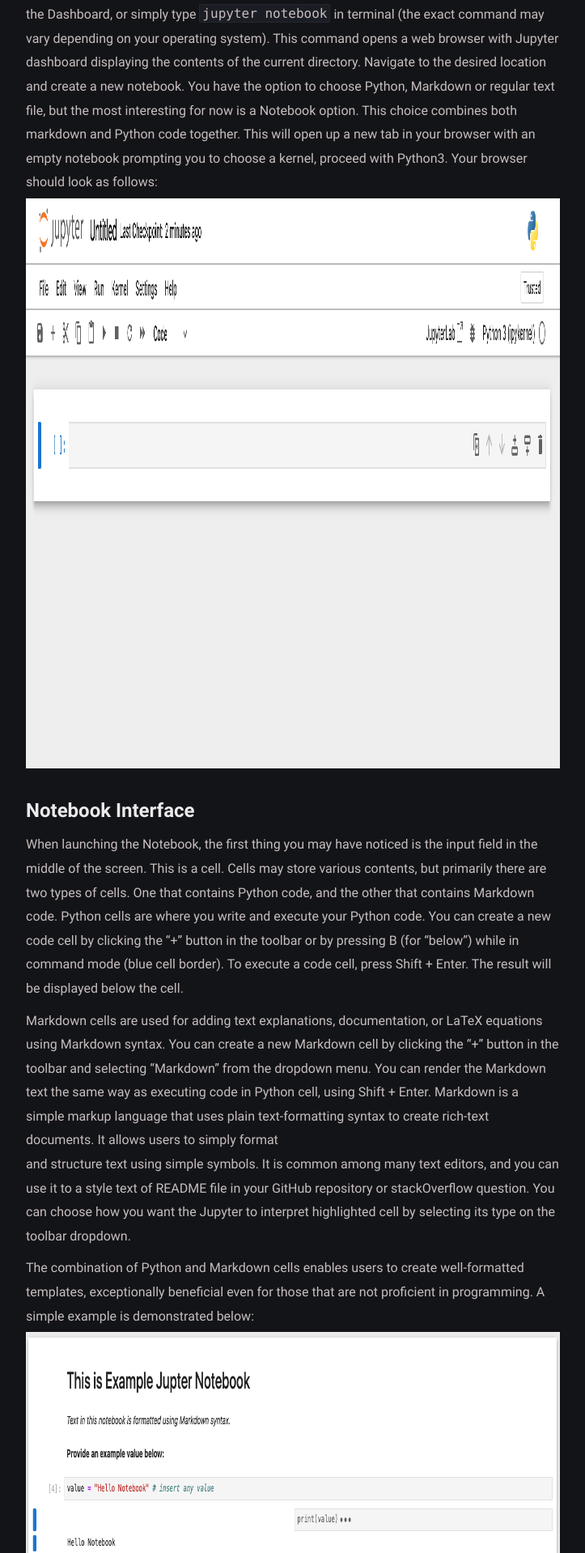
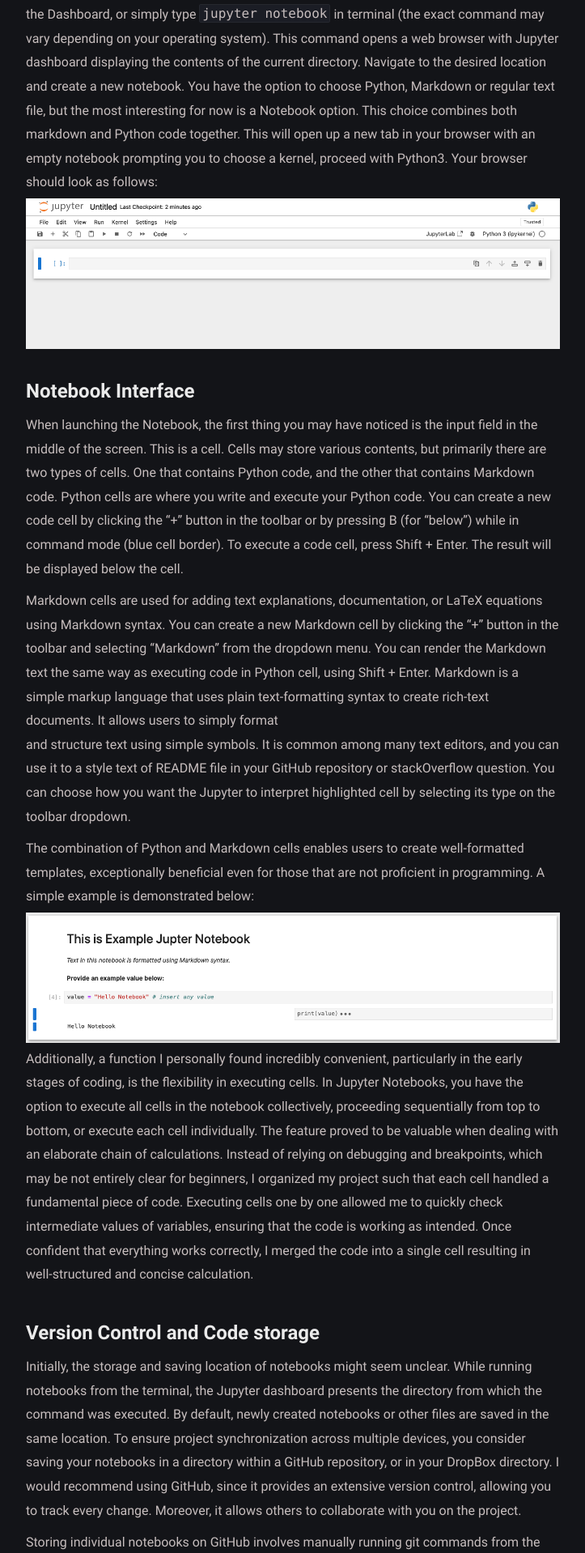
Before and after one commit to furmanp/my-personal-website, a Jekyll site: the page built from _posts/2023-12-16-jupyter-notebooks/2023-12-16-jupyter-notebooks.md, in a window 1280 px wide. Shown: the part 1156-3074 px from the top of the page at 81% size, without its empty margins (278-1001 px from the left). Built offline with Jekyll 4.4.1, drawn with Linux system fonts in a browser that asks for light colours.

Commit message:
article editing

```diff
--- a/_posts/2023-12-16-jupyter-notebooks/2023-12-16-jupyter-notebooks.md
+++ b/_posts/2023-12-16-jupyter-notebooks/2023-12-16-jupyter-notebooks.md
@@ -35,7 +35,7 @@ This will open up a new tab in your browser with an empty notebook prompting you
 Your browser should look as follows:
 
 <center>
-<img src="https://raw.githubusercontent.com/furmanp/my-personal-website/master/_posts/2023-12-16-jupyter-notebooks/assets/empty-notebook.png" width="2502" height="704">
+<img src="https://raw.githubusercontent.com/furmanp/my-personal-website/master/_posts/2023-12-16-jupyter-notebooks/assets/empty-notebook.png">
 </center>
 
 # Notebook Interface
@@ -56,7 +56,7 @@ The combination of Python and Markdown cells enables users to create well-format
 are not proficient in programming. A simple example is demonstrated below:
 
 <center>
-<img src="https://raw.githubusercontent.com/furmanp/my-personal-website/master/_posts/2023-12-16-jupyter-notebooks/assets/example-notebook.png" width="1223" height="298">
+<img src="https://raw.githubusercontent.com/furmanp/my-personal-website/master/_posts/2023-12-16-jupyter-notebooks/assets/example-notebook.png">
 </center>
 
 Additionally, a function I personally found incredibly convenient, particularly in the early stages of coding, is the flexibility in executing cells.
```
